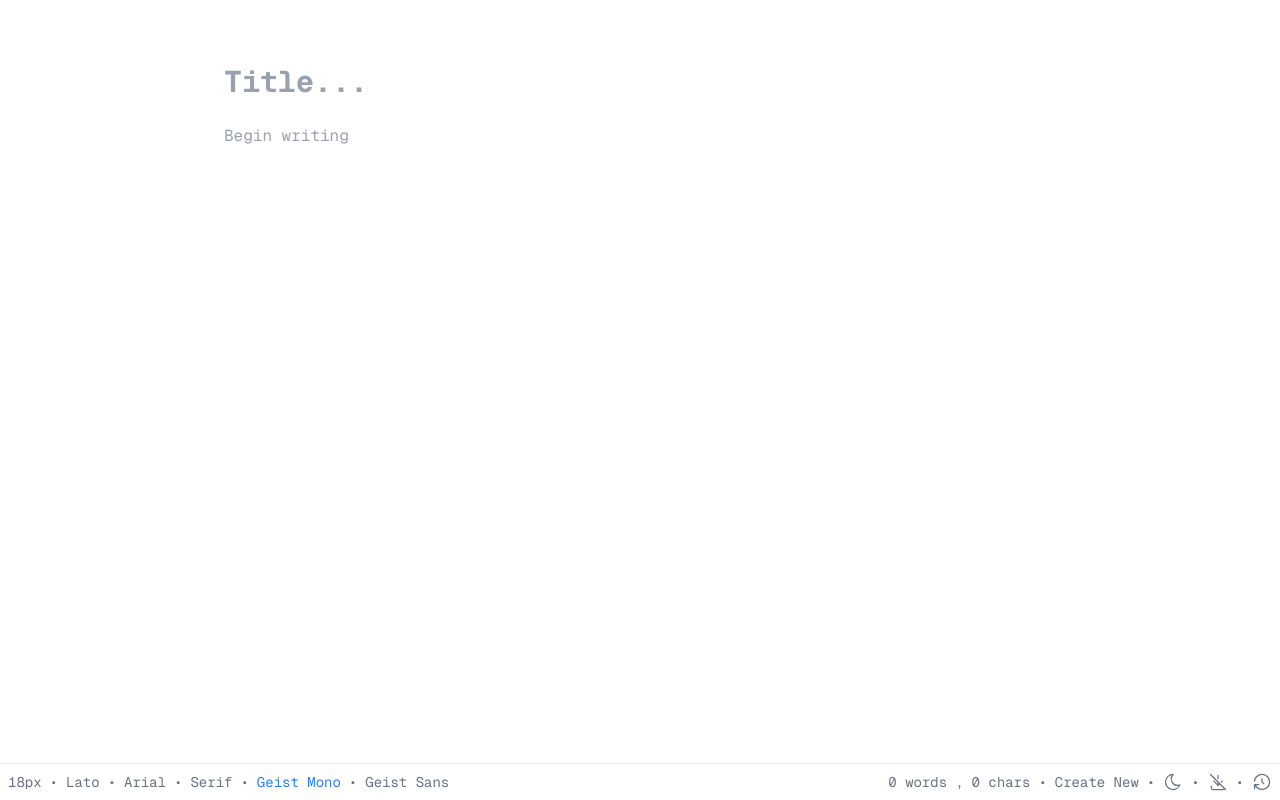
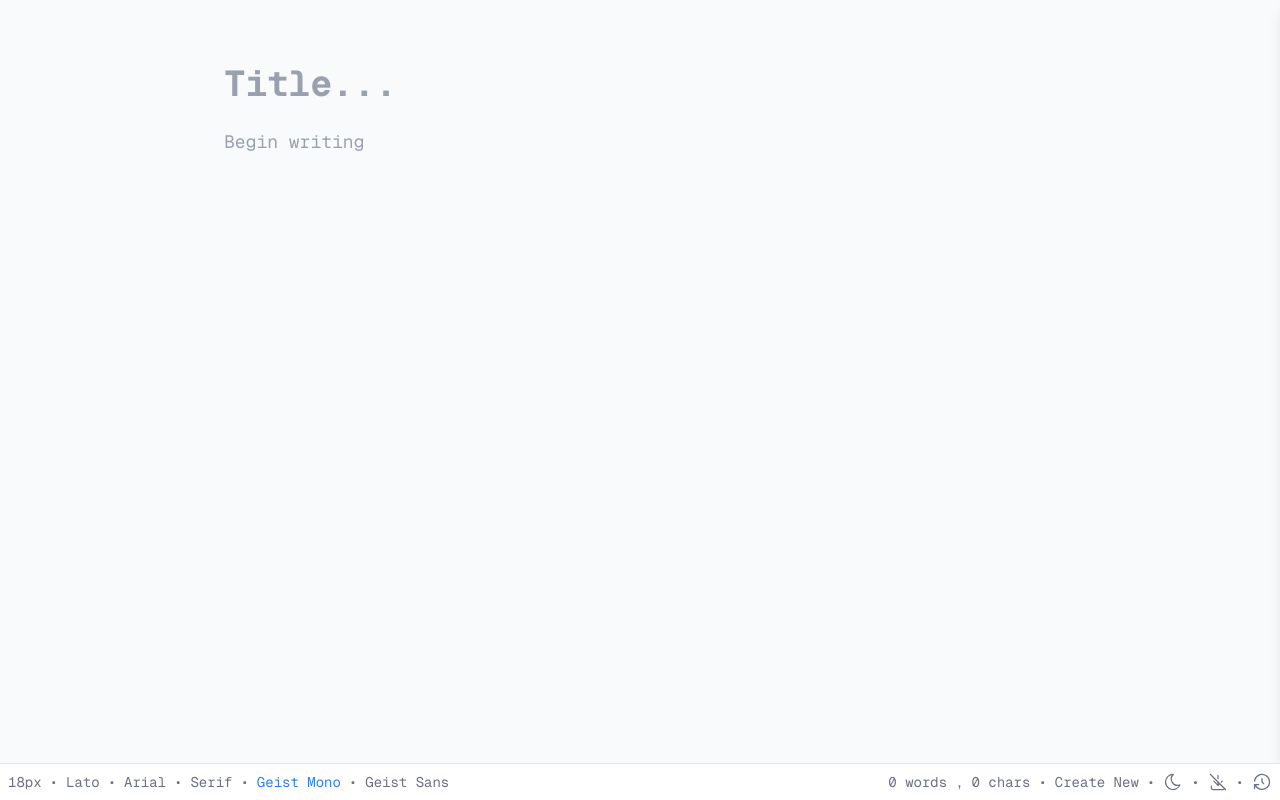
Before and after one commit to Shubbu03/carta, a Next.js app: page / in a window 1280 px wide. Built offline with nearby package versions, Linux system fonts and the light colour scheme.

Commit message:
optimised editor

```diff
--- a/components/Editor.tsx
+++ b/components/Editor.tsx
@@ -1,70 +1,76 @@
 "use client";
 
-import { useState, useRef, SetStateAction, useEffect } from "react";
+import {
+  useState,
+  useRef,
+  SetStateAction,
+  useEffect,
+  useCallback,
+} from "react";
 import Footer from "./Footer";
 import Sidebar from "./Sidebar";
 import { jsPDF } from "jspdf";
+import clsx from "clsx";
+
+const FONT_SIZES = ["16px", "18px", "20px", "24px", "28px"];
+const FONT_FAMILIES = ["Lato", "Arial", "Serif", "Geist Mono", "Geist Sans"];
 
 export default function Editor() {
   const [showContentPlaceholder, setShowContentPlaceholder] = useState(true);
   const [showTitlePlaceholder, setShowTitlePlaceholder] = useState(true);
-  const [fontSize, setFontSize] = useState("18px");
-  const [fontFamily, setFontFamily] = useState("Geist Mono");
+  const [fontSize, setFontSize] = useState(FONT_SIZES[1]);
+  const [fontFamily, setFontFamily] = useState(FONT_FAMILIES[3]);
   const [wordCount, setWordCount] = useState(0);
   const [charCount, setCharCount] = useState(0);
   const [showHistory, setShowHistory] = useState(false);
-  const contentRef = useRef(null);
-  const titleRef = useRef(null);
 
-  const fontSizes = ["16px", "18px", "20px", "24px", "28px"];
-  const fontFamilies = ["Lato", "Arial", "Serif", "Geist Mono", "Geist Sans"];
+  const contentRef = useRef<HTMLDivElement>(null);
+  const titleRef = useRef<HTMLDivElement>(null);
 
-  const handleContentInput = () => {
-    const contentNode = contentRef.current as HTMLElement | null;
+  const handleContentInput = useCallback(() => {
+    const contentNode = contentRef.current;
     if (contentNode) {
       setShowContentPlaceholder(contentNode.textContent?.trim() === "");
       const text = contentNode.textContent || "";
       setCharCount(text.length);
       setWordCount(text.trim() === "" ? 0 : text.trim().split(/\s+/).length);
     }
-  };
+  }, []);
 
-  const handleTitleInput = () => {
-    const titleNode = titleRef.current as HTMLElement | null;
+  const handleTitleInput = useCallback(() => {
+    const titleNode = titleRef.current;
     if (titleNode) {
       setShowTitlePlaceholder(titleNode.textContent?.trim() === "");
     }
-  };
+  }, []);
 
-  const toggleFontSize = () => {
-    const currentIndex = fontSizes.indexOf(fontSize);
-    const nextIndex = (currentIndex + 1) % fontSizes.length;
-    setFontSize(fontSizes[nextIndex]);
-  };
+  const toggleFontSize = useCallback(() => {
+    const currentIndex = FONT_SIZES.indexOf(fontSize);
+    const nextIndex = (currentIndex + 1) % FONT_SIZES.length;
+    setFontSize(FONT_SIZES[nextIndex]);
+  }, [fontSize]);
 
-  const toggleFontFamily = (font: SetStateAction<string>) => {
+  const toggleFontFamily = useCallback((font: SetStateAction<string>) => {
     setFontFamily(font);
-  };
+  }, []);
 
-  const createNewDocument = () => {
+  const createNewDocument = useCallback(() => {
     if (contentRef.current) {
-      (contentRef.current as HTMLElement).textContent = "";
+      contentRef.current.textContent = "";
       setShowContentPlaceholder(true);
+      setWordCount(0);
+      setCharCount(0);
     }
     if (titleRef.current) {
-      (titleRef.current as HTMLElement).textContent = "";
+      titleRef.current.textContent = "";
       setShowTitlePlaceholder(true);
     }
-  };
+  }, []);
 
-  const downloadAsPdf = () => {
+  const downloadAsPdf = useCallback(() => {
     try {
-      const title = titleRef.current
-        ? (titleRef.current as HTMLElement).textContent || "Letter1"
-        : "Letter1";
-      const content = contentRef.current
-        ? (contentRef.current as HTMLElement).textContent || ""
-        : "";
+      const title = titleRef.current?.textContent?.trim() || "Letter1";
+      const content = contentRef.current?.textContent || "";
 
       const doc = new jsPDF({
         orientation: "portrait",
@@ -80,63 +86,94 @@ export default function Editor() {
         keywords: "carta, document, notes",
       });
 
-      doc.setFontSize(24);
+      doc.setFontSize(18);
       doc.setFont("helvetica", "bold");
-      doc.text(title, 20, 20);
+      const titleMaxWidth = doc.internal.pageSize.getWidth() - 40;
+      const splitTitle = doc.splitTextToSize(title, titleMaxWidth);
+      doc.text(splitTitle, 20, 20);
+
+      let yPosition = 20 + splitTitle.length * (18 * 0.352778 * 1.15);
+      yPosition = Math.max(yPosition, 35);
 
       doc.setFontSize(12);
       doc.setFont("helvetica", "normal");
 
-      const pageWidth = doc.internal.pageSize.getWidth() - 40;
+      const contentMaxWidth = doc.internal.pageSize.getWidth() - 40;
       const pageHeight = doc.internal.pageSize.getHeight();
-
-      let yPosition = 30;
+      const contentMargin = 20;
 
       const lineHeight = 12 * 0.352778 * 1.15;
-      const splitText = doc.splitTextToSize(content, pageWidth);
+      const splitText = doc.splitTextToSize(content, contentMaxWidth);
+
       for (let i = 0; i < splitText.length; i++) {
-        if (yPosition + lineHeight > pageHeight - 20) {
+        if (yPosition + lineHeight > pageHeight - contentMargin) {
           doc.addPage();
-          yPosition = 20;
+          yPosition = contentMargin;
         }
         doc.text(splitText[i], 20, yPosition);
         yPosition += lineHeight;
       }
 
-      const filename = `${title.replace(/[^a-z0-9]/gi, "_").toLowerCase()}.pdf`;
+      const filename = `${
+        title
+          .replace(/[^a-z0-9_-\s]/gi, "")
+          .replace(/\s+/g, "_")
+          .toLowerCase() || "document"
+      }.pdf`;
       doc.save(filename);
     } catch (error) {
       console.error("Error generating PDF:", error);
       alert("There was an error generating your PDF. Please try again.");
     }
-  };
+  }, []);
 
-  const toggleHistory = () => {
-    setShowHistory(!showHistory);
-  };
+  const toggleHistory = useCallback(() => {
+    setShowHistory((prevShow) => !prevShow);
+  }, []);
+
+  useEffect(() => {
+    const handleKeyDown = (event: KeyboardEvent) => {
+      if (
+        (event.metaKey || event.ctrlKey) &&
+        (event.key === "b" || event.key === "B")
+      ) {
+        event.preventDefault();
+        toggleHistory();
+      }
+    };
+    document.addEventListener("keydown", handleKeyDown);
+    return () => {
+      document.removeEventListener("keydown", handleKeyDown);
+    };
+  }, [toggleHistory]);
 
   useEffect(() => {
     handleContentInput();
-  }, []);
+  }, [handleContentInput]);
 
   return (
-    <div className="flex flex-col h-screen relative">
-      <div className="flex flex-1 overflow-hidden">
-        {showHistory && <Sidebar />}
-
-        <div className="flex-1 flex flex-col items-center overflow-y-auto">
-          <div className="w-full max-w-4xl px-8 pt-16 pb-24">
+    <div className="flex flex-col h-screen bg-gray-50 dark:bg-gray-950">
+      <div className="flex flex-1 overflow-hidden relative">
+        {" "}
+        <Sidebar show={showHistory} />
+        <div
+          className={clsx(
+            "flex-1 flex flex-col items-center overflow-y-auto transition-all duration-300 ease-in-out",
+            showHistory ? "mr-60" : "mr-0"
+          )}
+        >
+          <div className="w-full max-w-4xl px-4 sm:px-8 pt-12 sm:pt-16 pb-24">
+            {" "}
             <div className="relative mb-6">
               <div
                 ref={titleRef}
                 contentEditable
-                className="w-full text-3xl font-bold focus:outline-none"
+                className="w-full text-3xl sm:text-4xl font-bold focus:outline-none text-gray-800 dark:text-gray-100 placeholder-transparent"
                 onInput={handleTitleInput}
                 suppressContentEditableWarning={true}
               />
-
               {showTitlePlaceholder && (
-                <div className="absolute top-0 text-3xl font-bold text-gray-400 dark:text-gray-600 pointer-events-none">
+                <div className="absolute top-0 left-0 text-3xl sm:text-4xl font-bold text-gray-400 dark:text-gray-600 pointer-events-none select-none">
                   Title...
                 </div>
               )}
@@ -146,14 +183,16 @@ export default function Editor() {
               <div
                 ref={contentRef}
                 contentEditable
-                className="w-full min-h-[400px] focus:outline-none"
+                className="w-full min-h-[calc(100vh-280px)] sm:min-h-[400px] focus:outline-none text-gray-700 dark:text-gray-300 placeholder-transparent"
                 style={{ fontSize, fontFamily }}
                 onInput={handleContentInput}
                 suppressContentEditableWarning={true}
               />
-
               {showContentPlaceholder && (
-                <div className="absolute top-0 text-gray-400 dark:text-gray-600 pointer-events-none">
+                <div
+                  className="absolute top-0 left-0 text-gray-400 dark:text-gray-600 pointer-events-none select-none"
+                  style={{ fontSize, fontFamily }}
+                >
                   Begin writing
                 </div>
               )}
@@ -166,7 +205,7 @@ export default function Editor() {
         <Footer
           fontSize={fontSize}
           fontFamily={fontFamily}
-          fontFamilies={fontFamilies}
+          fontFamilies={FONT_FAMILIES}
           toggleFontSize={toggleFontSize}
           toggleFontFamily={toggleFontFamily}
           createNewDocument={createNewDocument}
```
